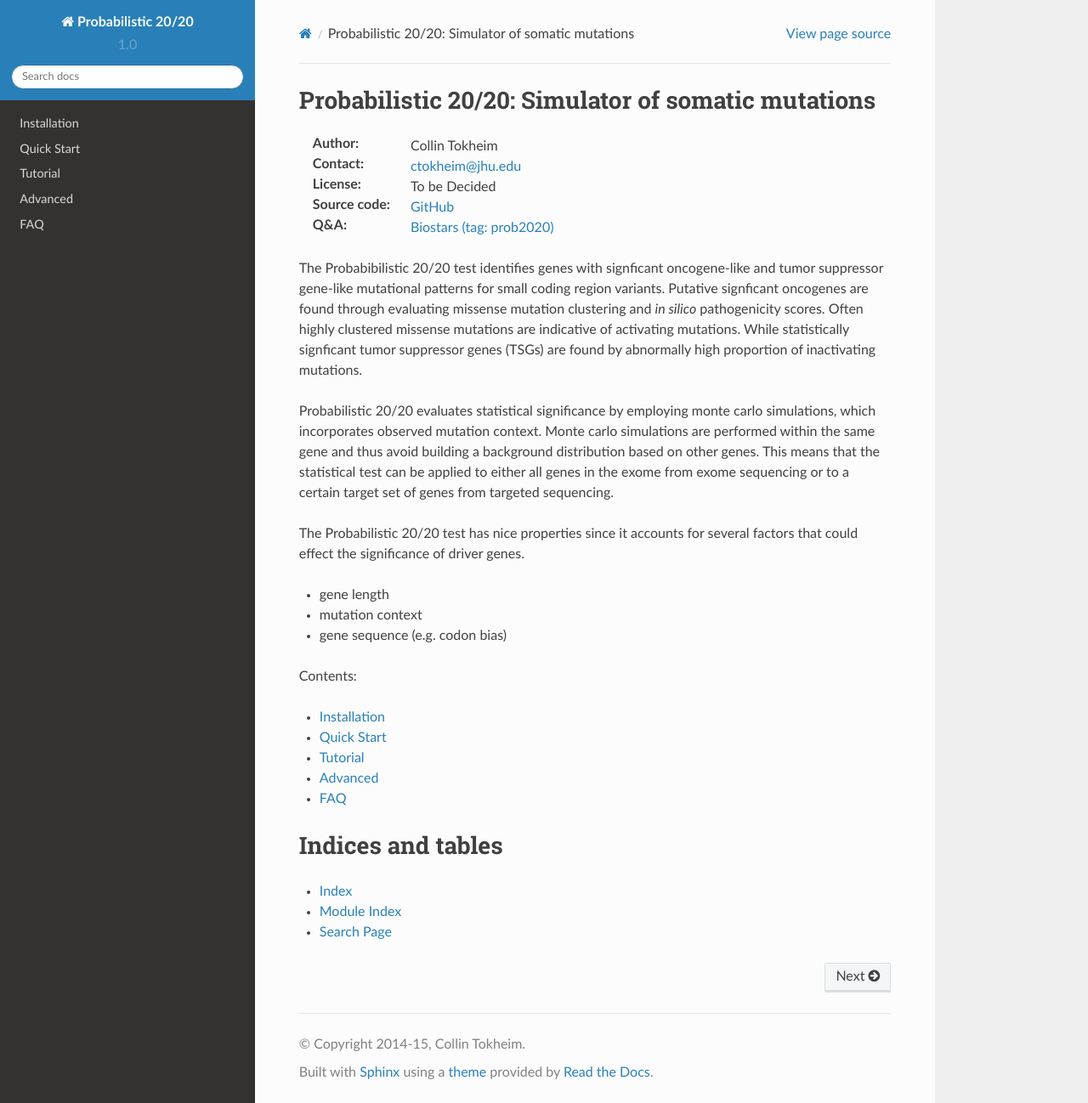
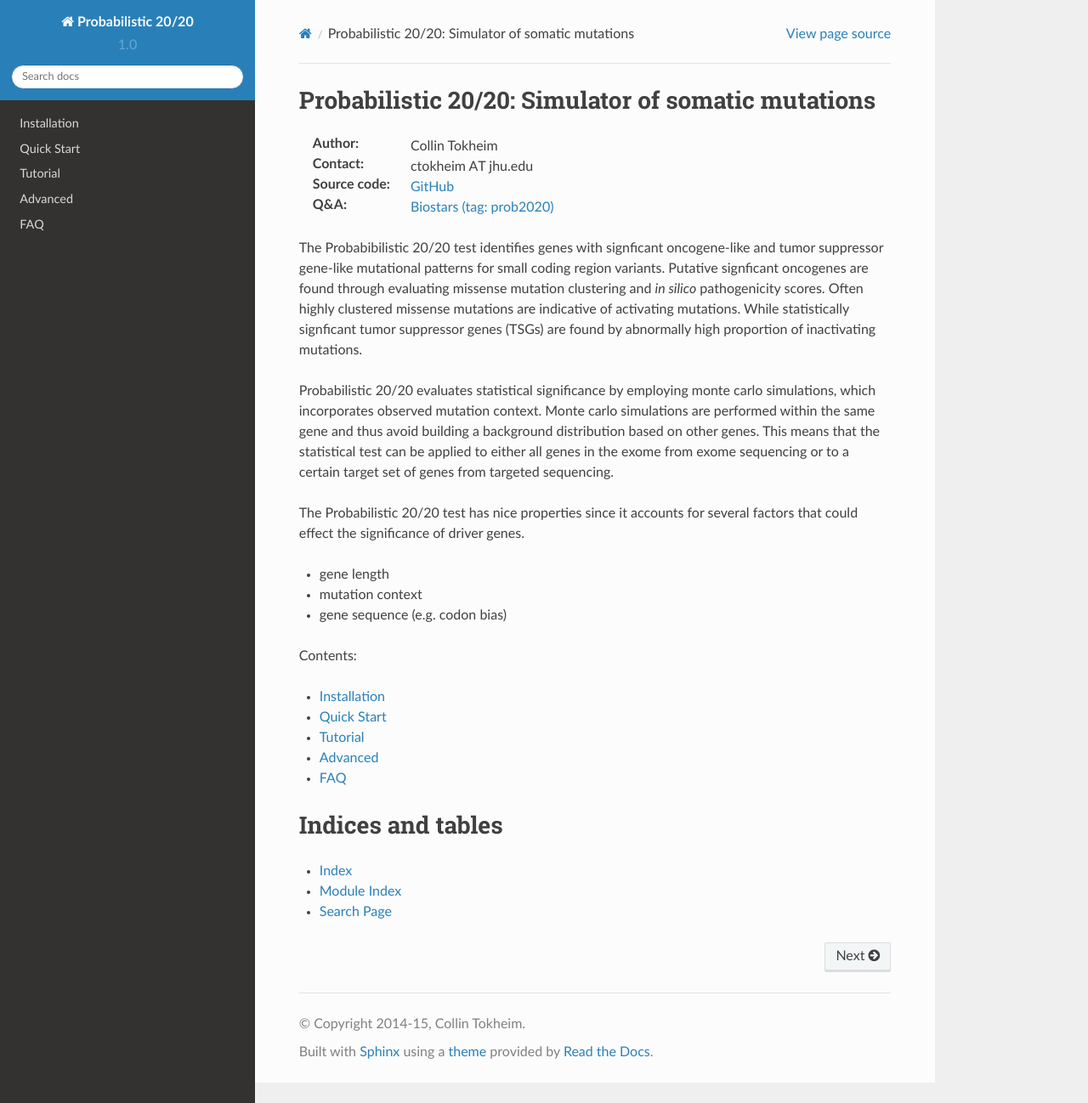
Before and after one commit to KarchinLab/probabilistic2020, a Sphinx documentation site: the page built from doc/index.rst, in a window 1280 px wide and 1298 px high. Shown: the whole window at 85% size. Built offline with Sphinx 7.4.7 and the Read the Docs theme 2.0.0, drawn with Linux system fonts in a browser that asks for light colours; pages that are not in the unit, such as notebooks, are missing from menus.

Commit message:
Minor fix

```diff
--- a/doc/index.rst
+++ b/doc/index.rst
@@ -7,9 +7,8 @@ Probabilistic 20/20: Simulator of somatic mutations
 ===================================================
 
 :Author: Collin Tokheim
-:Contact: ctokheim@jhu.edu
-:License: To be Decided
-:Source code: `GitHub <https://github.com/ctokheim/probabilistic2020>`_
+:Contact: ctokheim AT jhu.edu
+:Source code: `GitHub <https://github.com/KarchinLab/probabilistic2020>`_
 :Q&A: `Biostars (tag: prob2020) <https://www.biostars.org/t/prob2020/>`_
 
 The Probabibilistic 20/20 test identifies genes with signficant oncogene-like and tumor suppressor gene-like mutational patterns for small coding region variants.
```
